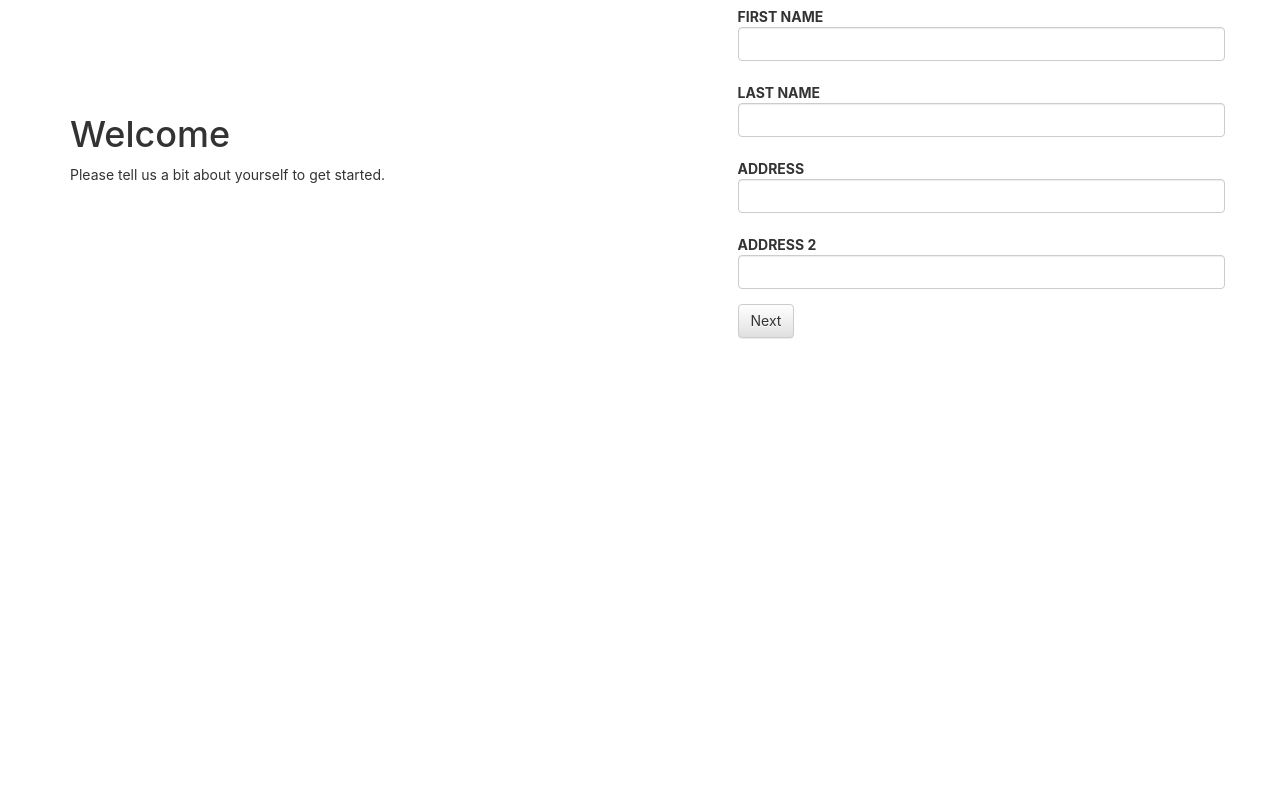
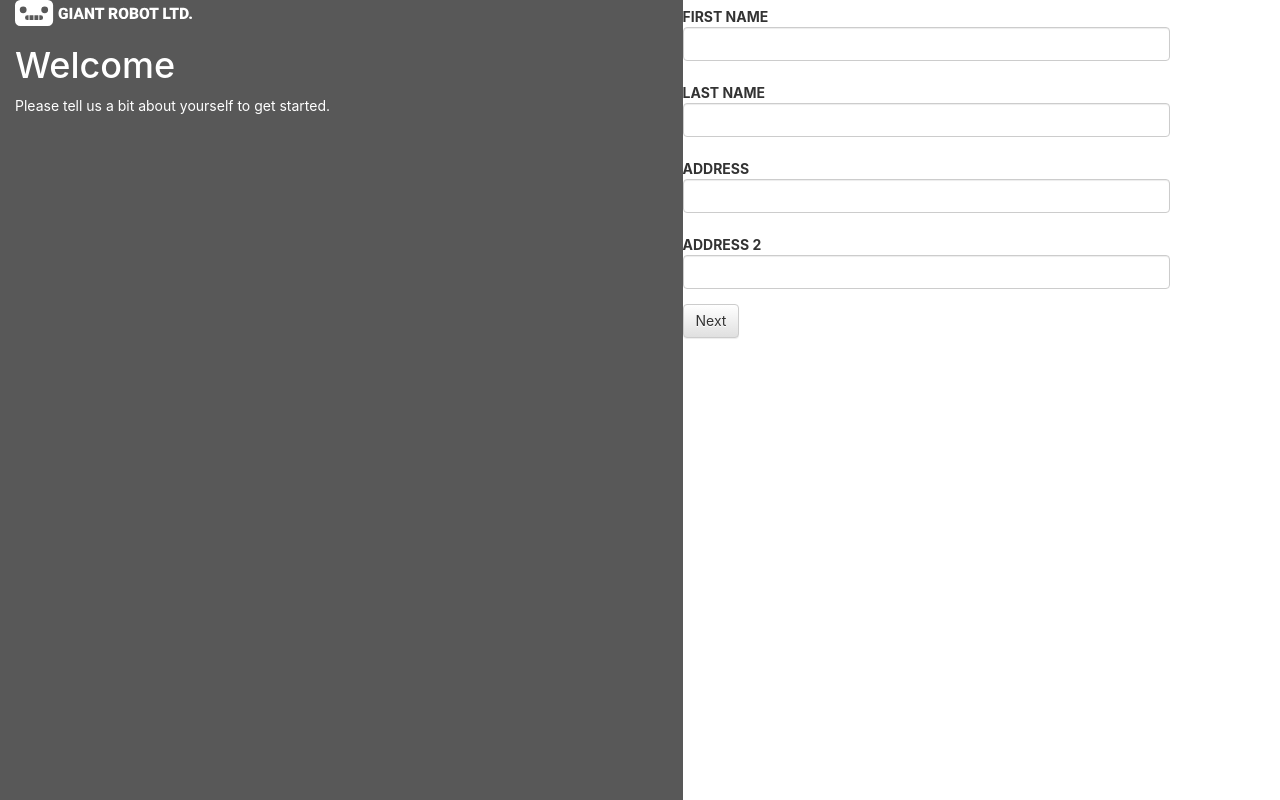
Before and after one commit to riffryder/react-form, a React (Create React App) app: page / in a window 1280 px wide. Built offline with nearby package versions, Linux system fonts and the light colour scheme; the HTML template or start-up script is replaced by a standard one.

Commit message:
Add basic styling to logo and welcome screen

```diff
--- a/src/App.css
+++ b/src/App.css
@@ -1,3 +1,14 @@
-.App {
-  text-align: center;
+.wrapper {
+  margin: 0;
 }
+
+.logo {
+  width: 177px;
+  height: 26px;
+}
+
+.header {
+  background-color: #585858;
+  height: 100vh;
+  color: #ffff;
+}
```
